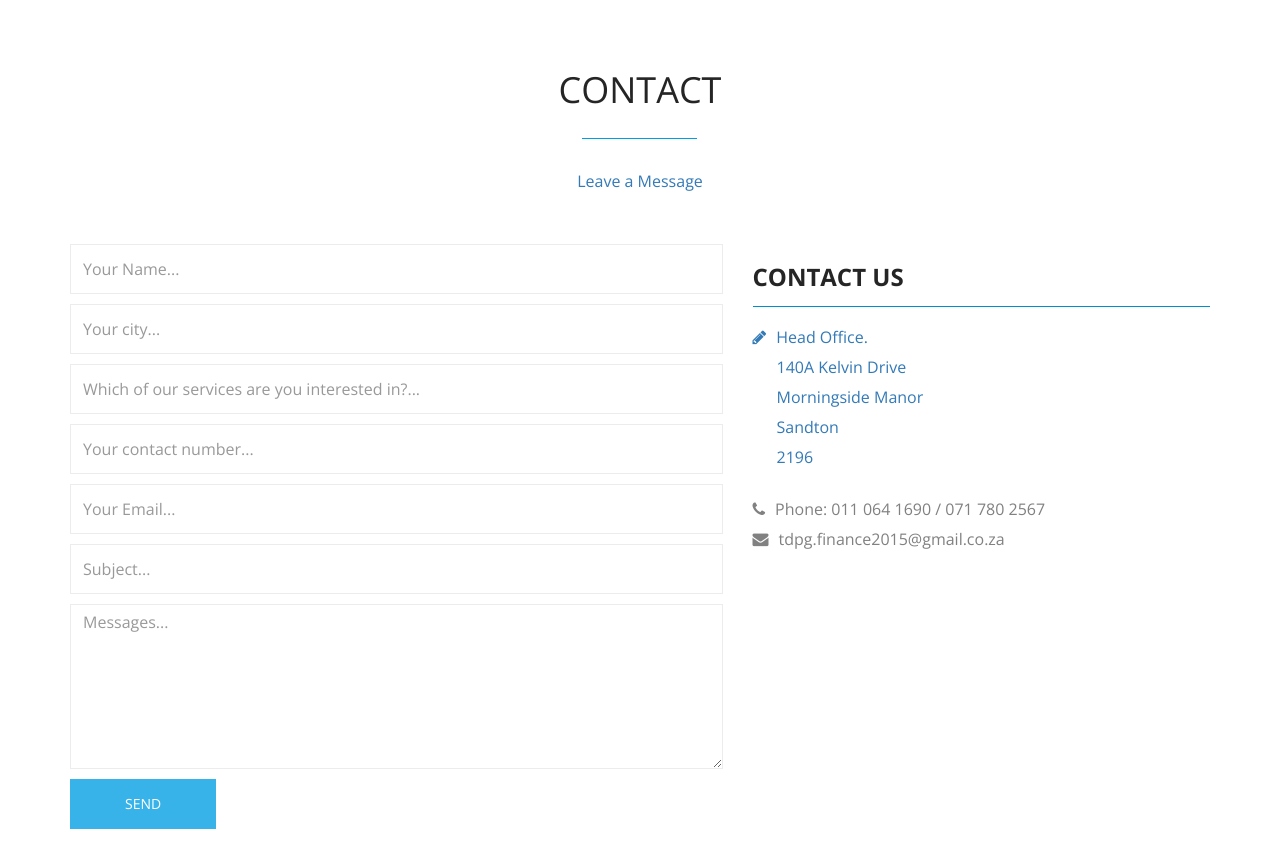
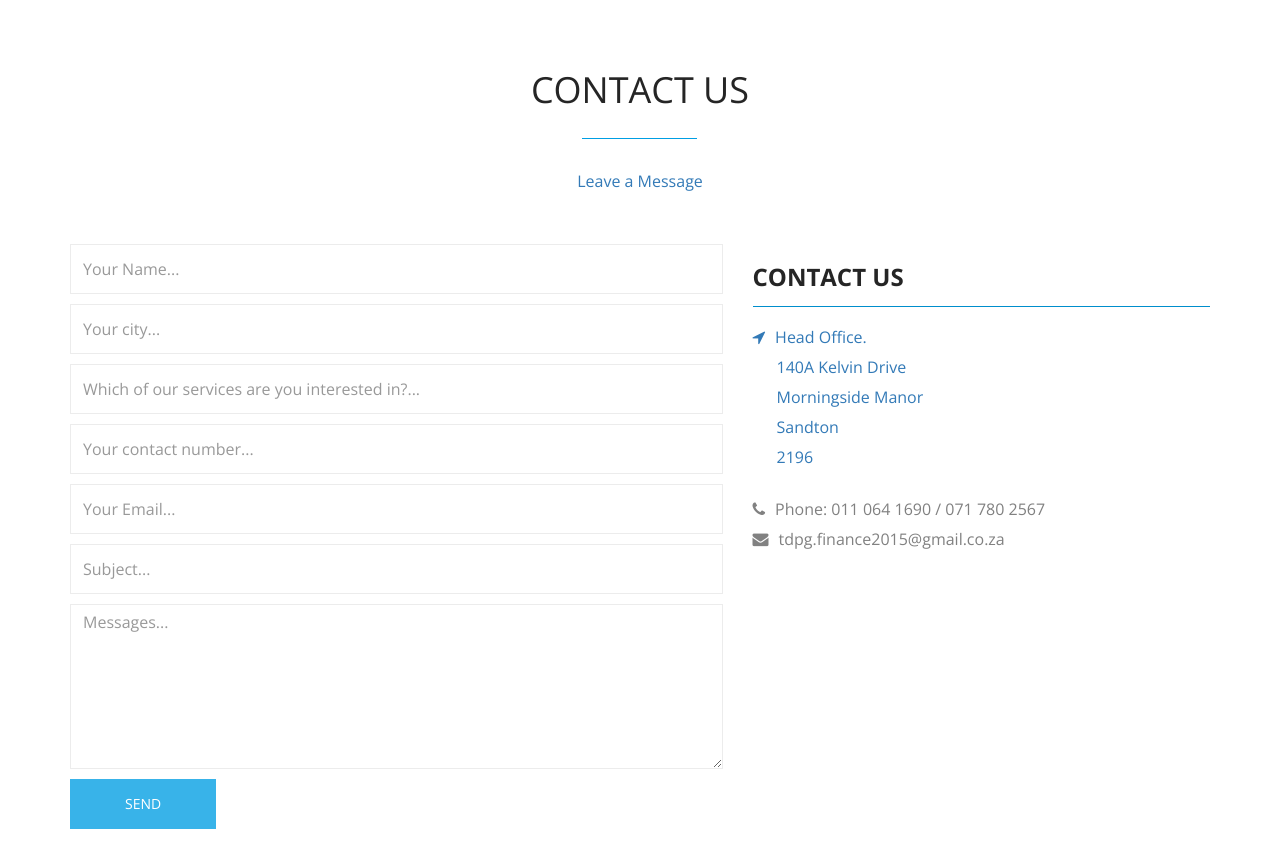
Before and after one commit to tramabin/website, a plain HTML site: page index.html in a window 1280 px wide. Shown: the part 2720-3588 px from the top of the page. Drawn offline with nearby package versions, Linux system fonts and the light colour scheme; some packages are replaced by stand-ins of ours.

Commit message:
few updates

```diff
--- a/index.html
+++ b/index.html
@@ -490,7 +490,7 @@
 					<div class="row">
 
 						<div class="sec-title text-center wow animated fadeInDown">
-							<h2>Contact</h2>
+							<h2>Contact Us</h2>
 							<p>Leave a Message</p>
 						</div>
 
@@ -530,7 +530,7 @@
 								17z/data=!4m13!1m7!3m6!1s0x1e9572f967d60eb1:0x869a5ffd4157c3b4!2s140A+Kelvin+Dr,
 								+Morningside+Manor,+Johannesburg,+2196,+South+Africa!3b1!8m2!3d-26.0681434!4d28.
 								0723606!3m4!1s0x1e9572f967d60eb1:0x869a5ffd4157c3b4!8m2!3d-26.0681434!4d28.0723606?hl=en-US" target="_blank">
-									<p><i class="fa fa-pencil"></i>Head Office.<span>140A Kelvin Drive</span> <span>Morningside Manor</span><span>Sandton</span><span>2196</span></p>
+									<p><i class="fa fa-location-arrow"></i>Head Office.<span>140A Kelvin Drive</span> <span>Morningside Manor</span><span>Sandton</span><span>2196</span></p>
 								</a>
 								<br>
 								<p><i class="fa fa-phone"></i>Phone: 011 064 1690 / 071 780 2567 </p>
```
